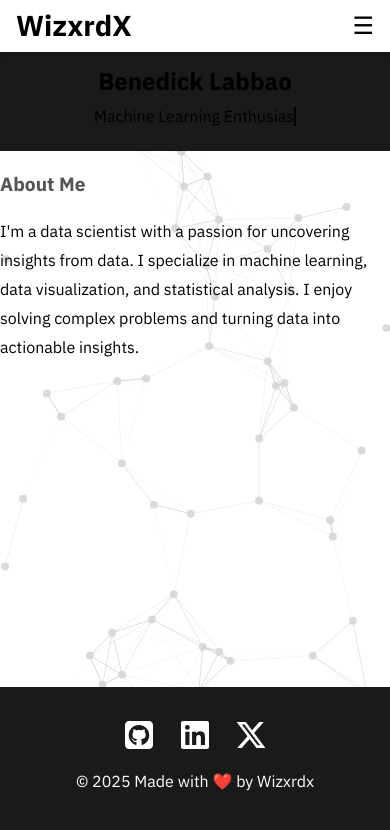
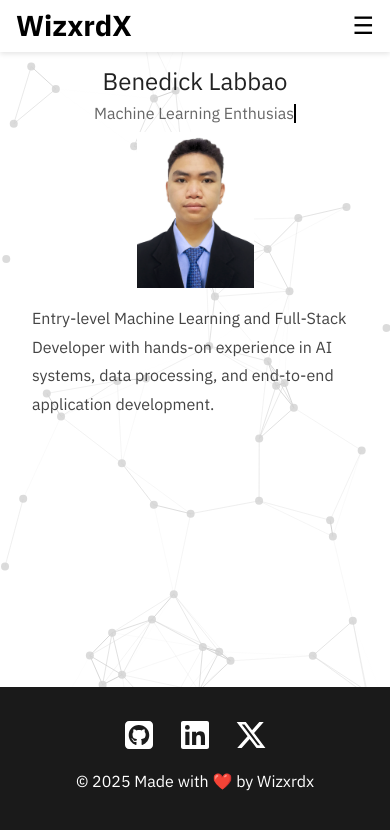
Before and after one commit to Wizxrdx/wizxrdx.github.io, a Next.js app: page / in a window 390 px wide. Shown: the top 830 px of the page. Built offline with nearby package versions, Linux system fonts and the light colour scheme.

Commit message:
Refactor AboutPage layout: enhance structure, update header and section styling

```diff
--- a/src/app/page.module.css
+++ b/src/app/page.module.css
@@ -1,27 +1,62 @@
+.container {
+    gap: 1.5rem;
+    padding: 0.5rem 2rem 2rem 2rem;
+    color: #333;
+}
+
 .header {
-    background-color: #1a1a1a;
-    text-align: center;
-    padding-bottom: 1rem;
+    width: 100%;
+    text-align: left;
 }
 .headerTitle {
+    font-weight: normal;
+    font-size: 2.5rem;
     margin: 0;
-    padding-top: 0.5rem;
-    padding-bottom: 0.2rem;
-    font-size: 3rem;
+    color: #222;
 }
-.section {
-    margin-bottom: 2rem;
-}
-.sectionTitle {
-    font-size: 1.7rem;
-    color: #555;
+.headerBody {
+    font-size: 1.2rem;
+    color: #666;
+    margin-left: 0.5rem;
 }
 
-@media (max-width: 910px) {
+.section {
+    margin: 0 5rem 0 0;
+    align-items: center;
+}
+.sectionBody {
+    font-size: 1rem;
+    color: #444;
+}
+
+.profileImage {
+    margin: 0 0 0 1rem;
+    max-width: 200px;
+    width: 15vw;
+    object-fit: cover;
+    float: right;
+}
+
+@media (max-width: 768px) {
     .headerTitle {
+        text-align: center;
         font-size: 1.5rem;
     }
-    .sectionTitle {
-        font-size: 1.2rem;
+    .headerBody {
+        text-align: center;
+        font-size: 1rem;
+        margin: 0;
+    }
+    .section {
+        display: flex;
+        max-width: 800px;
+        margin: 0 auto;
+        flex-direction: column;
+        align-items: center;
+    }
+    .profileImage {
+        margin: 0;
+        width: 30vw;
+        object-fit: cover;
     }
 }
--- a/src/app/page.tsx
+++ b/src/app/page.tsx
@@ -3,21 +3,22 @@ import styles from './page.module.css'
 
 export default function AboutPage() {
   return (
-    <main>
-      <section>
-        <header className={styles.header}>
-          <h1 className={styles.headerTitle}>Benedick Labbao</h1>
+    <div className={styles.container}>
+      <title>About Me</title>
+      <div className={styles.header}>
+        <h1 className={styles.headerTitle}>Benedick Labbao</h1>
+        <div className={styles.headerBody}>
           <TextWritingAnimation text={["Machine Learning Enthusiast", "Data Scientist", "Problem Solver"]} />
-        </header>
+        </div>
+      </div>
 
-        <section className={styles.section}>
-          <h2 className={styles.sectionTitle}>About Me</h2>
-          <p>
-          I&apos;m a data scientist with a passion for uncovering insights from data. I specialize in machine learning, data
-          visualization, and statistical analysis. I enjoy solving complex problems and turning data into actionable insights.
-          </p>
-        </section>
-      </section>
-    </main>
+      <article className={styles.section}>
+        <img className={styles.profileImage} src="/profile.png" alt="Wizxrdx" />
+        <p className={styles.sectionBody}>
+          Entry-level Machine Learning and Full-Stack Developer with hands-on experience in
+          AI systems, data processing, and end-to-end application development.
+        </p>
+      </article>
+    </div>
   );
 }
```
